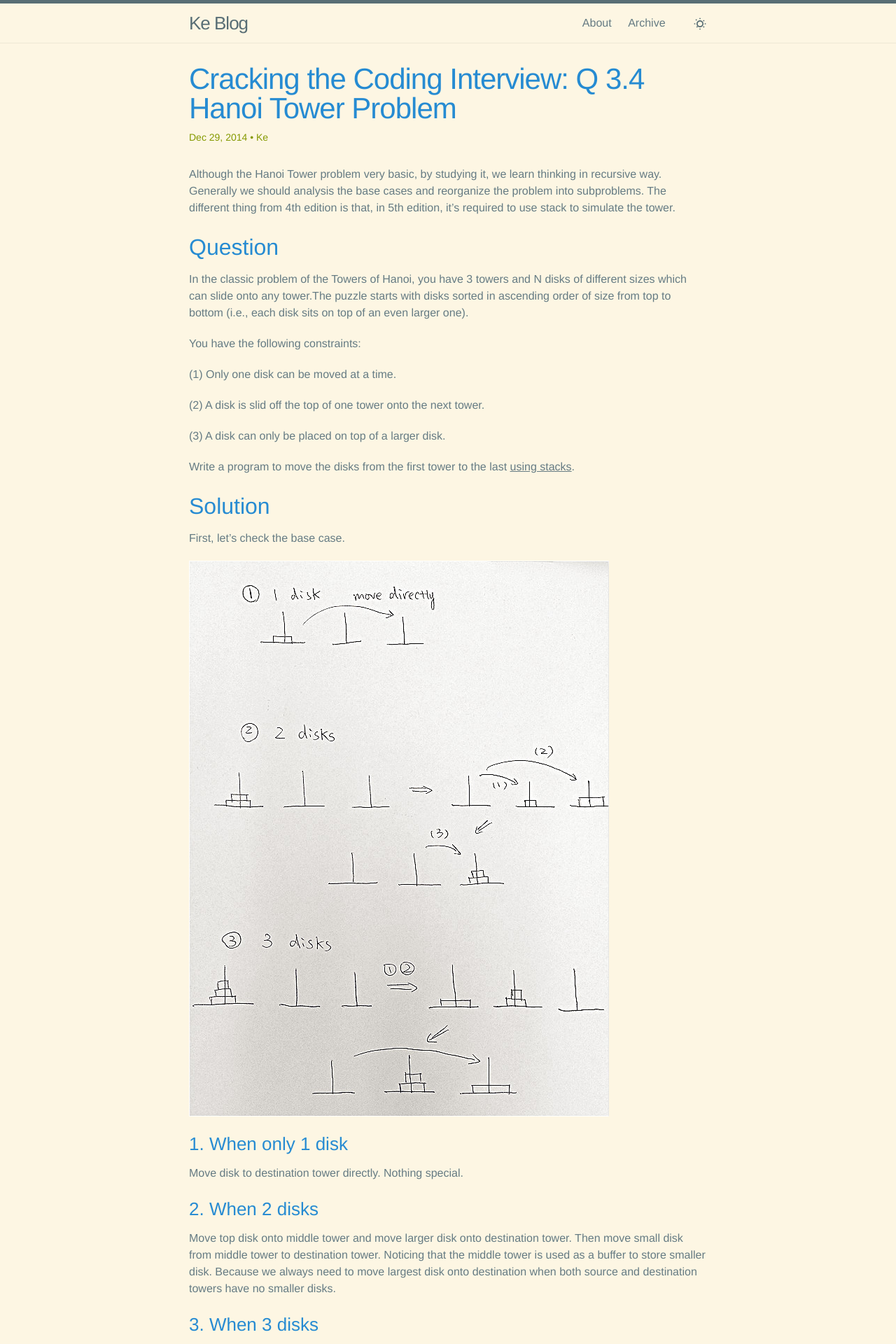
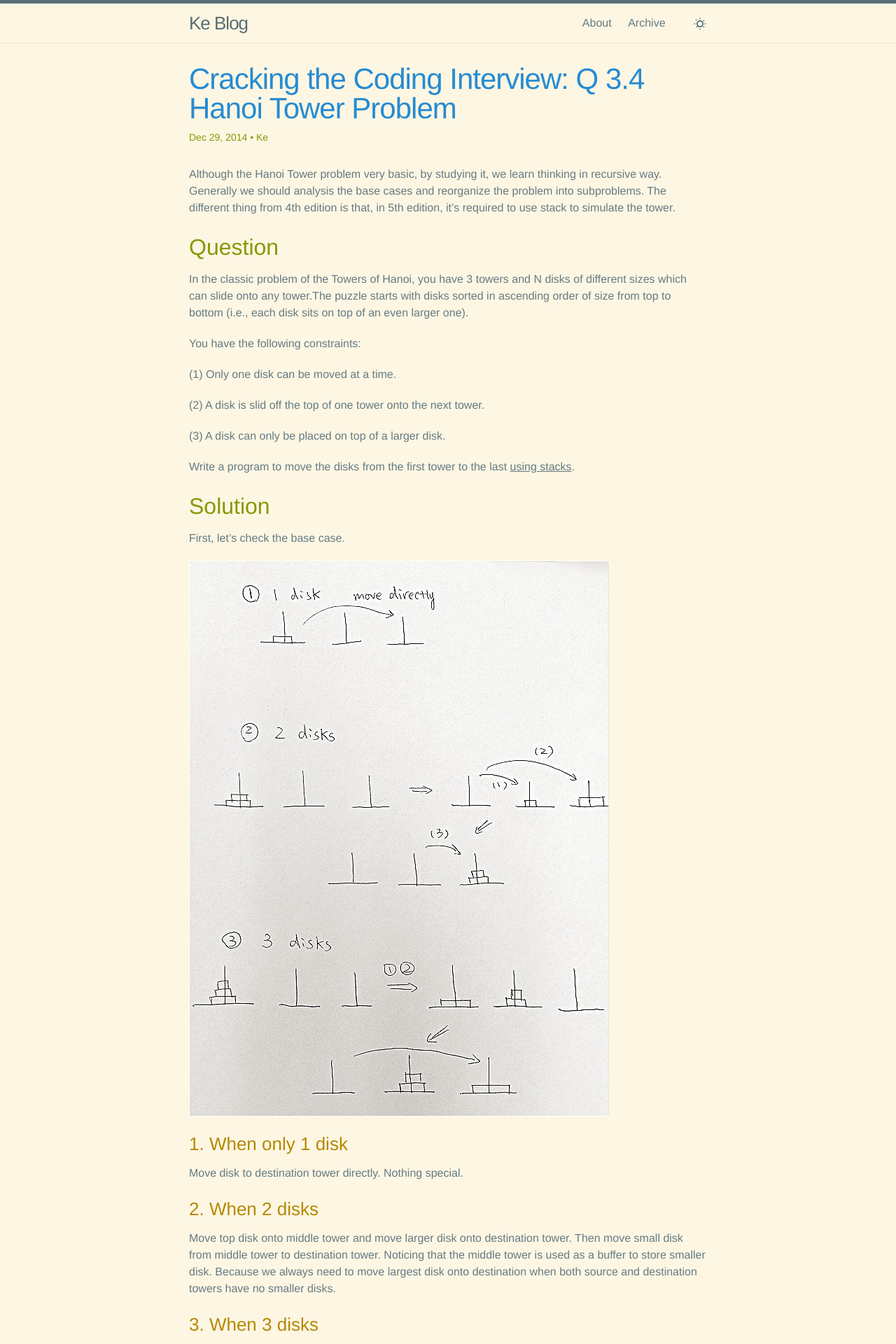
Before and after one commit to kowakowa93/Ulu2005.github.io, a Jekyll site: the page built from _posts/2014-12-30-cracking-coding-interview-q34-hanoi-tower-problem.md, in a window 1280 px wide. Shown: the top 1920 px of the page at 70% size. Built offline with Jekyll 4.4.1, drawn with Linux system fonts in a browser that asks for light colours; comment, search, counter and statistics services are not loaded.

Commit message:
Enhance Markdown styling with colorful Solarized accents
- Applied varied Solarized accent colors to H1-H6 headings
- Styled list markers with Solarized Orange
- Updated blockquotes with Solarized Violet border
- Refined inline code with Solarized Magenta and modern monospace font stack
- Added Solarized Cyan link hover states
- Standardized horizontal rules and global typography

```diff
--- a/_sass/_base.scss
+++ b/_sass/_base.scss
@@ -69,6 +69,12 @@ figcaption {
  */
 ul, ol {
     margin-left: $spacing-unit;
+
+    /* Solarized Accent for List Markers */
+    li::marker {
+        color: var(--sol-orange);
+        font-weight: bold;
+    }
 }
 
 li {
@@ -81,11 +87,10 @@ li {
 
 
 /**
- * Headings
+ * Headings - Colorful Solarized Hierarchy
  */
 h1, h2, h3, h4, h5, h6 {
     font-weight: $base-font-weight;
-    color: var(--sol-blue);
     margin-top: 10px;
     margin-bottom: 10px;
 
@@ -93,6 +98,12 @@ h1, h2, h3, h4, h5, h6 {
         margin-top: 0;
     }
 }
+
+h1 { color: var(--sol-blue); }
+h2 { color: var(--sol-green); }
+h3 { color: var(--sol-yellow); }
+h4 { color: var(--sol-orange); }
+h5, h6 { color: var(--sol-violet); }
 
 
 
@@ -108,7 +119,7 @@ a {
     }
 
     &:hover {
-        color: $text-color;
+        color: var(--sol-cyan);
         text-decoration: underline;
     }
 }
@@ -116,12 +127,12 @@ a {
 
 
 /**
- * Blockquotes
+ * Blockquotes - Solarized Violet Accent
  */
 blockquote {
-    color: $grey-color;
-    border-left: 4px solid $grey-color-light;
-    padding-left: math.div($spacing-unit, 2);
+    color: var(--sol-text-drk);
+    border-left: 4px solid var(--sol-violet);
+    padding-left: 15px; // math.div($spacing-unit, 2)
     font-size: 18px;
     letter-spacing: -1px;
     font-style: italic;
@@ -138,25 +149,43 @@ blockquote {
  */
 pre,
 code {
+    font-family: "JetBrains Mono", "Fira Code", "Menlo", "Inconsolata", "Consolas", "Liberation Mono", "Courier New", monospace;
     font-size: 15px;
-    border: 1px solid $grey-color-light;
     border-radius: 3px;
-    background-color: #eef;
 }
 
+/* Inline Code */
 code {
     padding: 1px 5px;
+    background-color: var(--sol-bg-hlt);
+    color: var(--sol-magenta);
 }
 
+/* Code Blocks */
 pre {
     padding: 8px 12px;
     overflow-x: auto;
+    background-color: var(--sol-bg-hlt);
+    border: 1px solid var(--sol-bg-hlt);
 
     > code {
         border: 0;
         padding-right: 0;
         padding-left: 0;
+        background-color: transparent;
+        color: inherit;
     }
+}
+
+
+
+/**
+ * Horizontal Rule
+ */
+hr {
+    border: 0;
+    border-top: 2px solid var(--sol-bg-hlt);
+    margin: $spacing-unit 0;
 }
 
 
@@ -176,8 +205,8 @@ pre {
     @include media-query($on-laptop) {
         max-width: -webkit-calc(#{$content-width} - (#{$spacing-unit}));
         max-width:         calc(#{$content-width} - (#{$spacing-unit}));
-        padding-right: math.div($spacing-unit, 2);
-        padding-left: math.div($spacing-unit, 2);
+        padding-right: 15px; // math.div($spacing-unit, 2)
+        padding-left: 15px; // math.div($spacing-unit, 2)
     }
 }
 
@@ -195,7 +224,7 @@ pre {
         vertical-align: middle;
 
         path {
-            fill: $grey-color;
+            fill: var(--sol-sec);
         }
     }
 }
--- a/_sass/_layout.scss
+++ b/_sass/_layout.scss
@@ -222,7 +222,6 @@
 
     h2 {
         font-size: 32px;
-        color: var(--sol-blue);
 
         @include media-query($on-laptop) {
             font-size: 28px;
@@ -231,7 +230,6 @@
 
     h3 {
         font-size: 26px;
-        color: var(--sol-blue);
 
         @include media-query($on-laptop) {
             font-size: 22px;
@@ -240,7 +238,6 @@
 
     h4 {
         font-size: 20px;
-        color: var(--sol-blue);
 
         @include media-query($on-laptop) {
             font-size: 18px;
```
